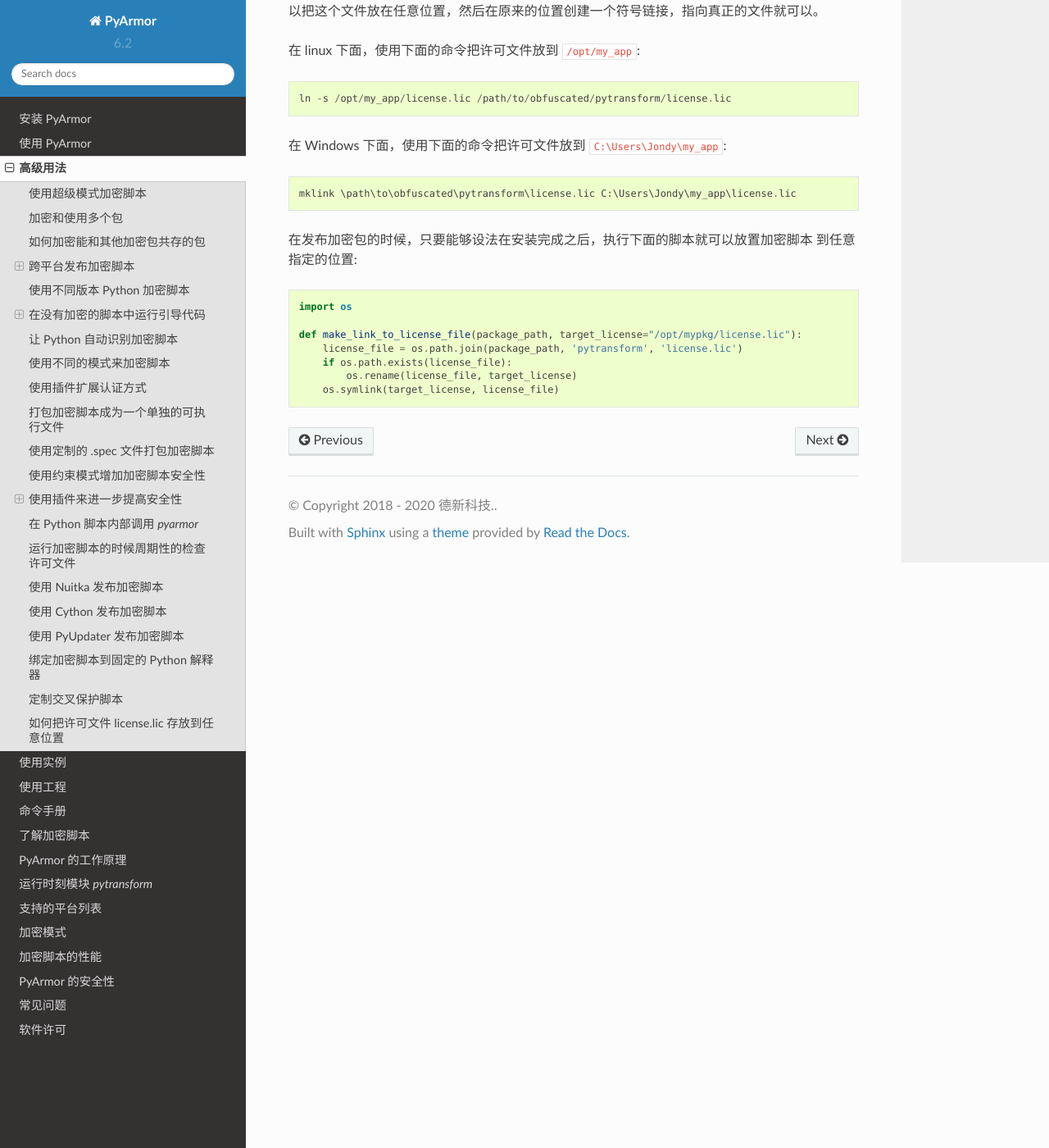
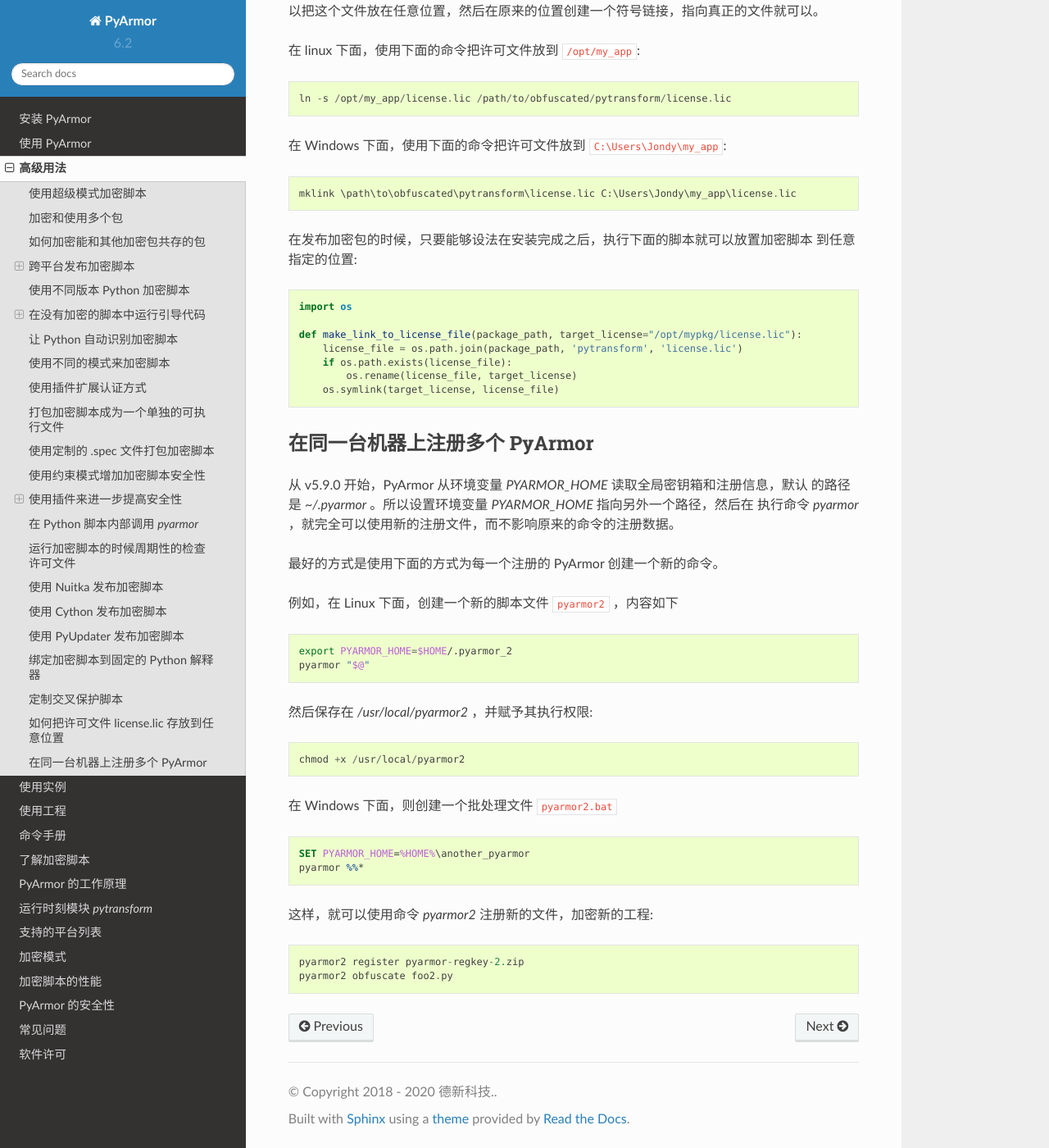
Before and after one commit to dashingsoft/pyarmor-docs-zh, a Sphinx documentation site: the page built from docs/advanced.rst, in a window 1280 px wide and 1400 px high, scrolled down 22519 px. Shown: the whole window at 82% size. Built offline with Sphinx 7.4.7 and the Read the Docs theme 2.0.0, drawn with Linux system fonts in a browser that asks for light colours.

Commit message:
Document new usage

```diff
--- a/docs/advanced.rst
+++ b/docs/advanced.rst
@@ -1073,4 +1073,38 @@
            os.rename(license_file, target_license)
        os.symlink(target_license, license_file)
 
+.. _register multiple pyarmor in same machine:
+
+在同一台机器上注册多个 PyArmor
+------------------------------
+
+从 v5.9.0 开始，PyArmor 从环境变量 `PYARMOR_HOME` 读取全局密钥箱和注册信息，默认
+的路径是 `~/.pyarmor` 。所以设置环境变量 `PYARMOR_HOME` 指向另外一个路径，然后在
+执行命令 `pyarmor` ，就完全可以使用新的注册文件，而不影响原来的命令的注册数据。
+
+最好的方式是使用下面的方式为每一个注册的 PyArmor 创建一个新的命令。
+
+例如，在 Linux 下面，创建一个新的脚本文件 :file:`pyarmor2` ，内容如下
+
+.. code:: bash
+
+    export PYARMOR_HOME=$HOME/.pyarmor_2
+    pyarmor "$@"
+
+然后保存在 `/usr/local/pyarmor2` ，并赋予其执行权限::
+
+    chmod +x /usr/local/pyarmor2
+
+在 Windows 下面，则创建一个批处理文件 :file:`pyarmor2.bat`
+
+.. code:: bat
+
+    SET PYARMOR_HOME=%HOME%\another_pyarmor
+    pyarmor %%*
+
+这样，就可以使用命令 `pyarmor2` 注册新的文件，加密新的工程::
+
+    pyarmor2 register pyarmor-regkey-2.zip
+    pyarmor2 obfuscate foo2.py
+
 .. include:: _common_definitions.txt
```
